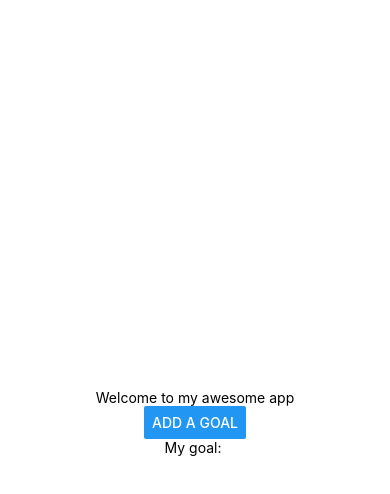
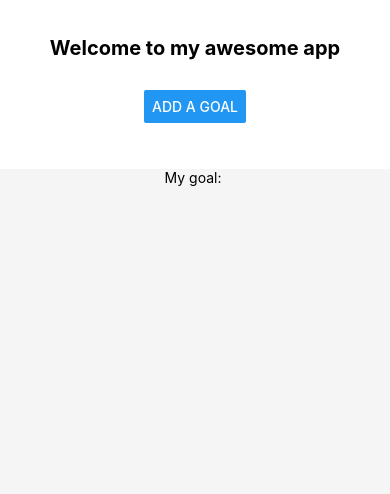
Before and after one commit to Gnblink0/gina_mobile, a React Native app: screen / in a window 390 px wide. Shown: the top 494 px of the page. Built offline with nearby package versions, Linux system fonts and the light colour scheme.

Commit message:
- Wrapped App content in SafeAreaView - Added headerSection and buttonSection and assign flex

```diff
--- a/App.tsx
+++ b/App.tsx
@@ -1,14 +1,12 @@
-import { StatusBar } from 'expo-status-bar';
-import { StyleSheet, Text, View, Button } from 'react-native';
-import Header from './components/Header';
-import Input from './components/Input';
-import { useState } from 'react';
-
+import { StatusBar } from "expo-status-bar";
+import { StyleSheet, Text, View, Button, SafeAreaView } from "react-native";
+import Header from "./components/Header";
+import Input from "./components/Input";
+import { useState } from "react";
 
 export default function App() {
-
-  const appName = 'my awesome app';
-  const [inputText, setInputText] = useState('');
+  const appName = "my awesome app";
+  const [inputText, setInputText] = useState("");
   const [isModalVisible, setIsModalVisible] = useState(false);
 
   function handleInputData(text: string) {
@@ -21,29 +19,48 @@ export default function App() {
   }
 
   return (
-    <View style={styles.container}>
+    <SafeAreaView style={styles.container}>
+      <View style={styles.headerSection}>
         <Header appName={appName} />
         <StatusBar style="auto" />
-      <Button
-        title="Add a goal"
-        onPress={() => setIsModalVisible(true)}
-      />
+        <View style={styles.button}>
+          <Button title="Add a goal" onPress={() => setIsModalVisible(true)} />
+        </View>
         <Input
           autoFocus={true}
           onInput={handleInputData}
           onCancel={handleCancel}
           visible={isModalVisible}
         />
+      </View>
+      <View style={styles.buttonSection}>
         <Text>My goal: {inputText}</Text>
       </View>
+    </SafeAreaView>
   );
 }
 
 const styles = StyleSheet.create({
   container: {
     flex: 1,
-    backgroundColor: '#fff',
-    alignItems: 'center',
-    justifyContent: 'center',
+    backgroundColor: "#fff",
+    alignItems: "center",
+    justifyContent: "center",
+  },
+  headerSection: {
+    width: "100%",
+    flex: 1,
+    justifyContent: "center",
+    alignItems: "center",
+  },
+  buttonSection: {
+    width: "100%",
+    flex: 4,
+    alignItems: "center",
+    backgroundColor: "#f5f5f5",
+  },
+  button: {
+    marginTop: 30,
+    margin: 10,
   },
 });
--- a/components/Header.tsx
+++ b/components/Header.tsx
@@ -8,8 +8,13 @@ interface HeaderProps {
 export default function Header({ appName }: HeaderProps) {
   return (
     <View>
-      <Text>Welcome to {appName}</Text>
+      <Text style={styles.headerText}>Welcome to {appName}</Text>
     </View>
   )
 }
-const styles = StyleSheet.create({})
+const styles = StyleSheet.create({
+    headerText: {
+        fontSize: 20,
+        fontWeight: "bold",
+    }
+})
```
Lines whose indentation alone changed are shown as unchanged.
